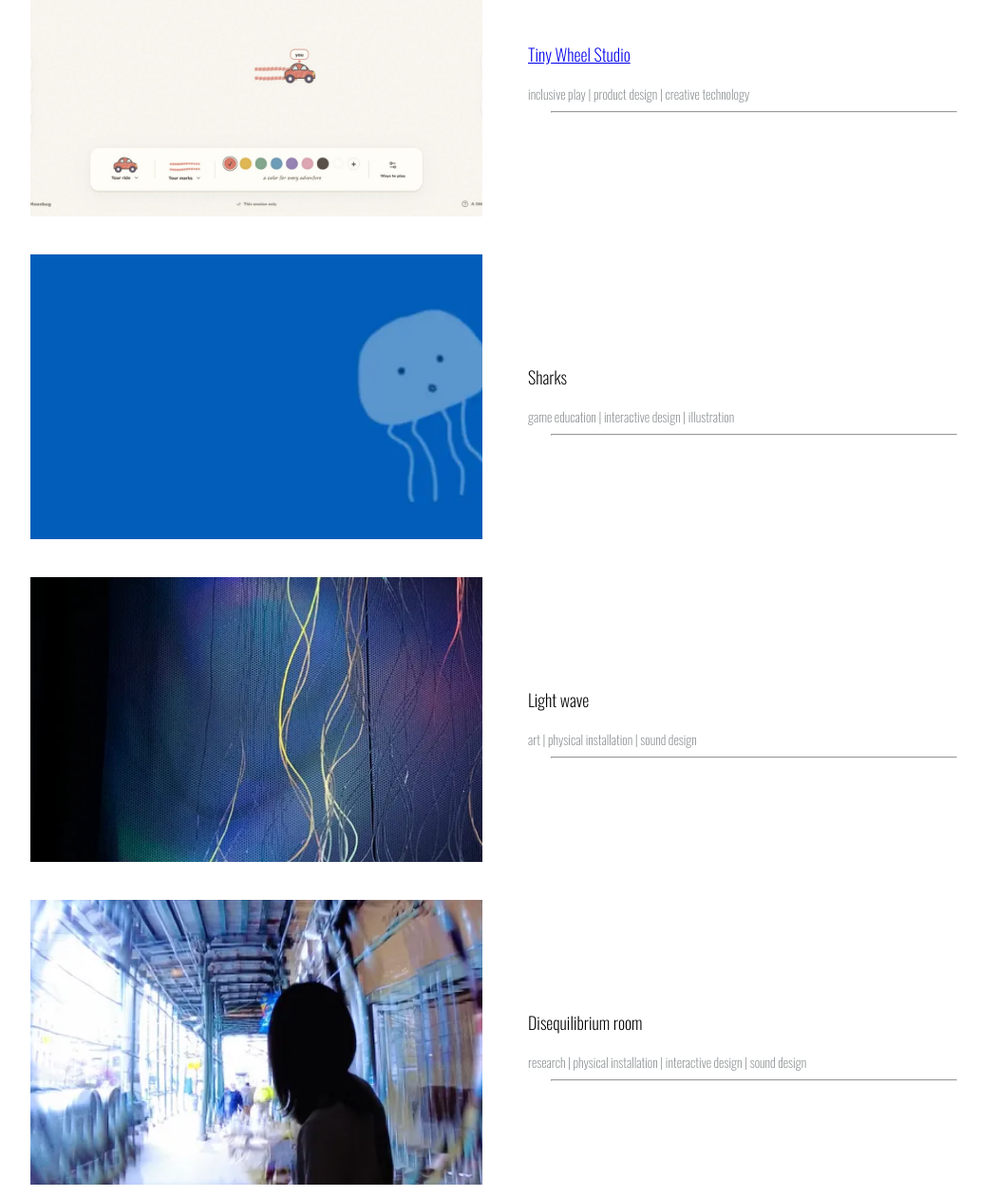
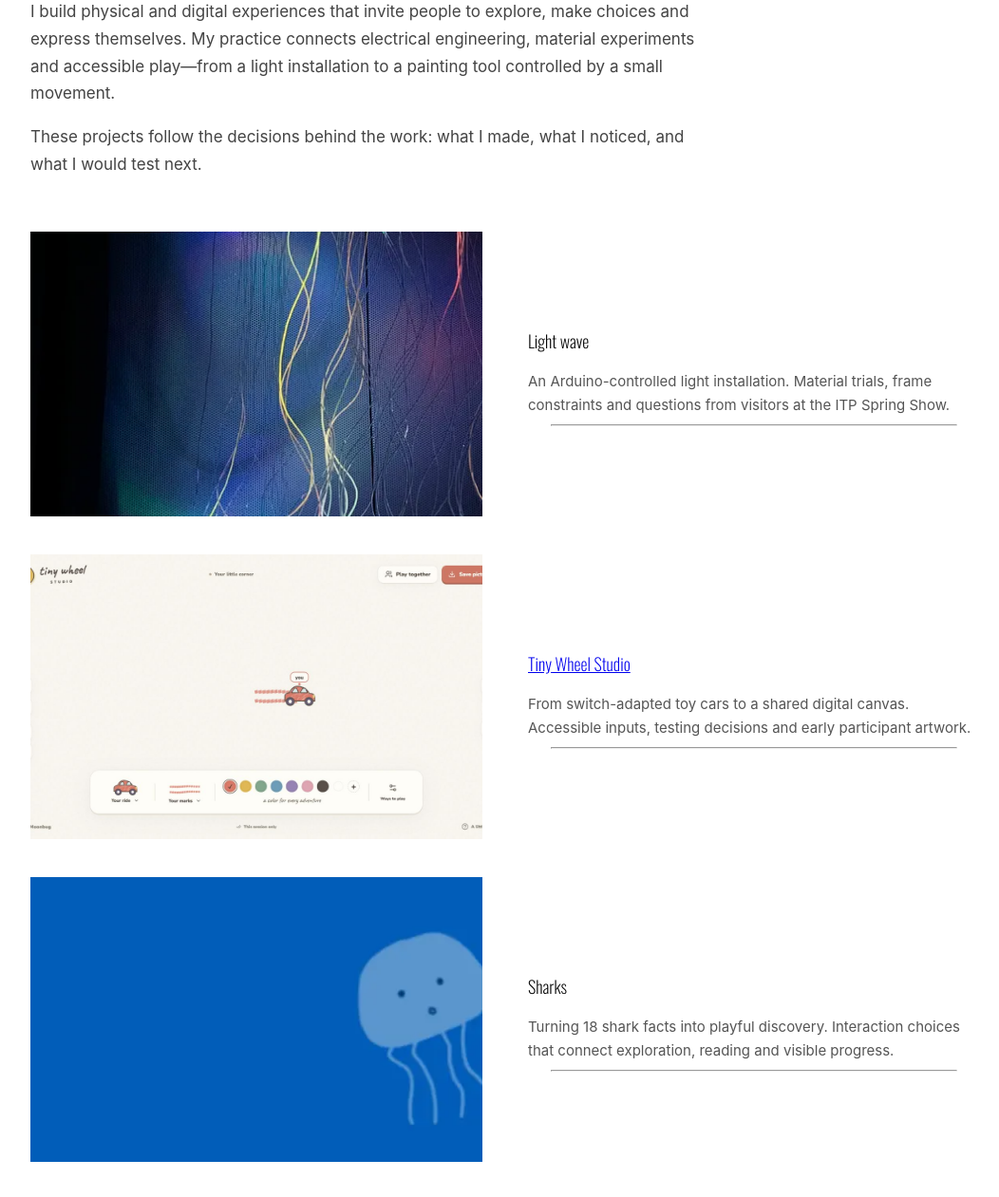
Before and after one commit to Estheeeer/Estheeeer.github.io, a plain HTML site: page work.html in a window 1280 px wide. Shown: the part 242-1503 px from the top of the page at 95% size, without its empty margins (108-1160 px from the left). Drawn offline with Linux system fonts and the light colour scheme.

Commit message:
Highlight exhibit making and accessible interaction in portfolio

```diff
--- a/assets/css/work.css
+++ b/assets/css/work.css
@@ -110,3 +110,9 @@
 .row-projects img { display: block; float: none; width: 100%; height: auto; aspect-ratio: 4 / 3; object-fit: cover; background: #efefef; }
 @media (max-width: 767px) { .row-projects { grid-template-columns: minmax(0, 1fr); gap: 1rem; } }
 @media (hover: none) { .all-projects .img-fluid { filter: none; -webkit-filter: none; } }
+
+/* A concise introduction to the decisions behind the selected work. */
+.work-introduction { max-width: 720px; margin: 1rem 0 3.5rem; }
+.work-introduction h1 { font-family: var(--oswald-sans-family); font-size: clamp(28px, 4vw, 42px); font-weight: 400; line-height: 1.2; margin: 0 0 1.2rem; }
+.work-introduction p { font-family: var(--apple-system-font-family); font-size: 17px; line-height: 1.7; color: #444; }
+.all-projects .description { font-family: var(--apple-system-font-family); font-weight: 400; font-size: 15px; line-height: 1.65; color: #555; }
--- a/work.html
+++ b/work.html
@@ -42,21 +42,13 @@
 
     <section class="all-projects">
         <div class="container">
+            <section class="work-introduction" aria-labelledby="work-heading">
+                <h1 id="work-heading">Making room for curiosity</h1>
+                <p>I build physical and digital experiences that invite people to explore, make choices and express themselves. My practice connects electrical engineering, material experiments and accessible play—from a light installation to a painting tool controlled by a small movement.</p>
+                <p>These projects follow the decisions behind the work: what I made, what I noticed, and what I would test next.</p>
+            </section>
 
 
-
-            <div class="row-projects"><div class="col s12 m6 l3"><a href="/work/tiny_wheel_studio.html"><img class="img-fluid" src="/assets/img/tiny-wheel/studio.png" width="1280" height="720" alt="Tiny Wheel Studio: illustrated vehicles turn movement into painting" decoding="async"></a></div><div class="col s12 m6 l3"><div class="project-tag"><h3 class="name"><a href="/work/tiny_wheel_studio.html">Tiny Wheel Studio</a></h3><p class="description">inclusive play | product design | creative technology</p><hr style="width:90%; color:black;"></div></div></div>
-<!-- project 1: sharks -->
-            <div class="row-projects">
-                <div class="col s12 m6 l3"><a href="/work/sharks"><img decoding="async" class="img-fluid" src="assets/img/optimized/project-4-480.webp" srcset="assets/img/optimized/project-4-480.webp 480w, assets/img/optimized/project-4-960.webp 780w" sizes="(max-width: 767px) calc(100vw - 40px), (max-width: 1040px) 46vw, 480px" width="480" height="480"  loading="lazy" alt="sharks thumb image" /></a></div>
-                <div class="col s12 m6 l3">
-                    <div class="project-tag">
-                        <h3 class="name">Sharks</h3>
-                        <p class="description">game education | interactive design | illustration</p>
-                        <hr style="width:90%; color:black;">
-                    </div>
-                </div>
-            </div>
 
             <!-- project 2: light wave -->
             <div class="row-projects">
@@ -66,12 +58,25 @@
                 <div class="col s12 m6 l3">
                     <div class="project-tag">
                         <h3 class="name">Light wave</h3>
-                        <p class="description">art | physical installation | sound design</p>
+                        <p class="description">An Arduino-controlled light installation. Material trials, frame constraints and questions from visitors at the ITP Spring Show.</p>
                         <hr style="width:90%; color:black;">
                     </div>
                 </div>
             </div>
 
+
+            <div class="row-projects"><div class="col s12 m6 l3"><a href="/work/tiny_wheel_studio.html"><img class="img-fluid" src="/assets/img/tiny-wheel/studio.png" width="1280" height="720" alt="Tiny Wheel Studio: illustrated vehicles turn movement into painting" decoding="async"></a></div><div class="col s12 m6 l3"><div class="project-tag"><h3 class="name"><a href="/work/tiny_wheel_studio.html">Tiny Wheel Studio</a></h3><p class="description">From switch-adapted toy cars to a shared digital canvas. Accessible inputs, testing decisions and early participant artwork.</p><hr style="width:90%; color:black;"></div></div></div>
+<!-- project 1: sharks -->
+            <div class="row-projects">
+                <div class="col s12 m6 l3"><a href="/work/sharks"><img decoding="async" class="img-fluid" src="assets/img/optimized/project-4-480.webp" srcset="assets/img/optimized/project-4-480.webp 480w, assets/img/optimized/project-4-960.webp 780w" sizes="(max-width: 767px) calc(100vw - 40px), (max-width: 1040px) 46vw, 480px" width="480" height="480"  loading="lazy" alt="sharks thumb image" /></a></div>
+                <div class="col s12 m6 l3">
+                    <div class="project-tag">
+                        <h3 class="name">Sharks</h3>
+                        <p class="description">Turning 18 shark facts into playful discovery. Interaction choices that connect exploration, reading and visible progress.</p>
+                        <hr style="width:90%; color:black;">
+                    </div>
+                </div>
+            </div>
 
             <!-- project 3: disequilibrium room -->
             <div class="row-projects">
@@ -79,7 +84,7 @@
                 <div class="col s12 m6 l3">
                     <div class="project-tag">
                         <h3 class="name">Disequilibrium room</h3>
-                        <p class="description">research | physical installation | interactive design | sound design</p>
+                        <p class="description">An immersive installation connecting steps, sound and projection through collaboration across disciplines.</p>
                         <hr style="width:90%; color:black;">
                     </div>
                 </div>
@@ -93,7 +98,7 @@
                 <div class="col s12 m6 l3">
                     <div class="project-tag">
                         <h3 class="name" href="#">Particles</h3>
-                        <p class="description">art | physical installation | interactive design</p>
+                        <p class="description">Movement becomes imagery on textiles. A physical interaction explored through TouchDesigner, Kinect and projection.</p>
                         <hr style="width:90%; color:black;">
                     </div>
                 </div>
```
Also changed, not shown: work/light_wave.html (+6 -0 lines), work/tiny_wheel_studio.html (+2 -2 lines).
